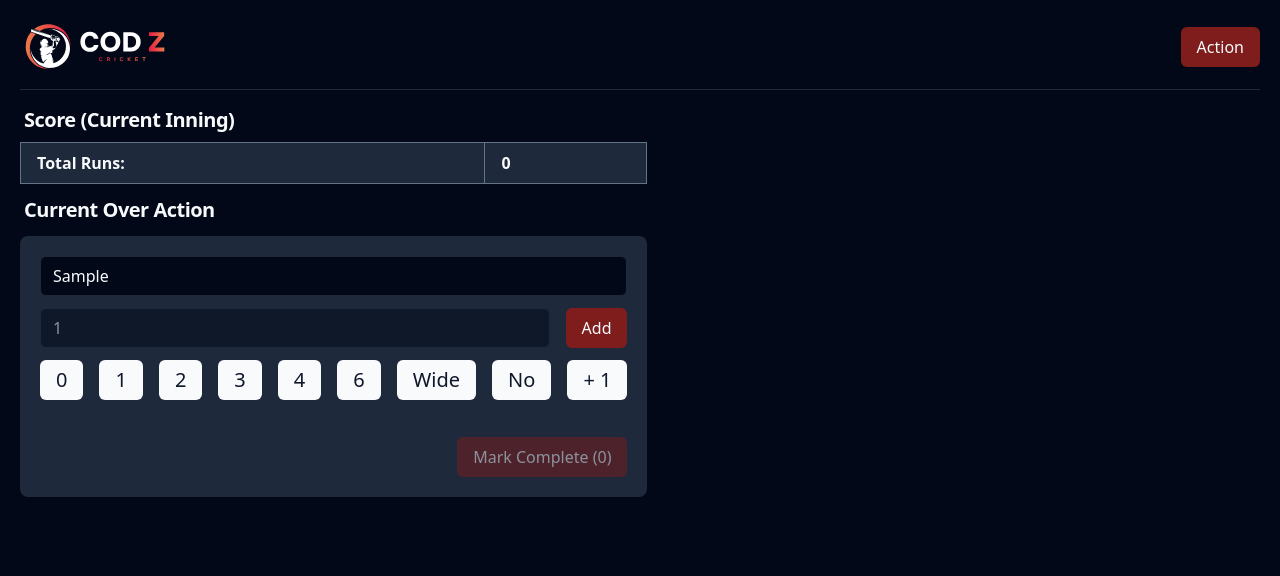
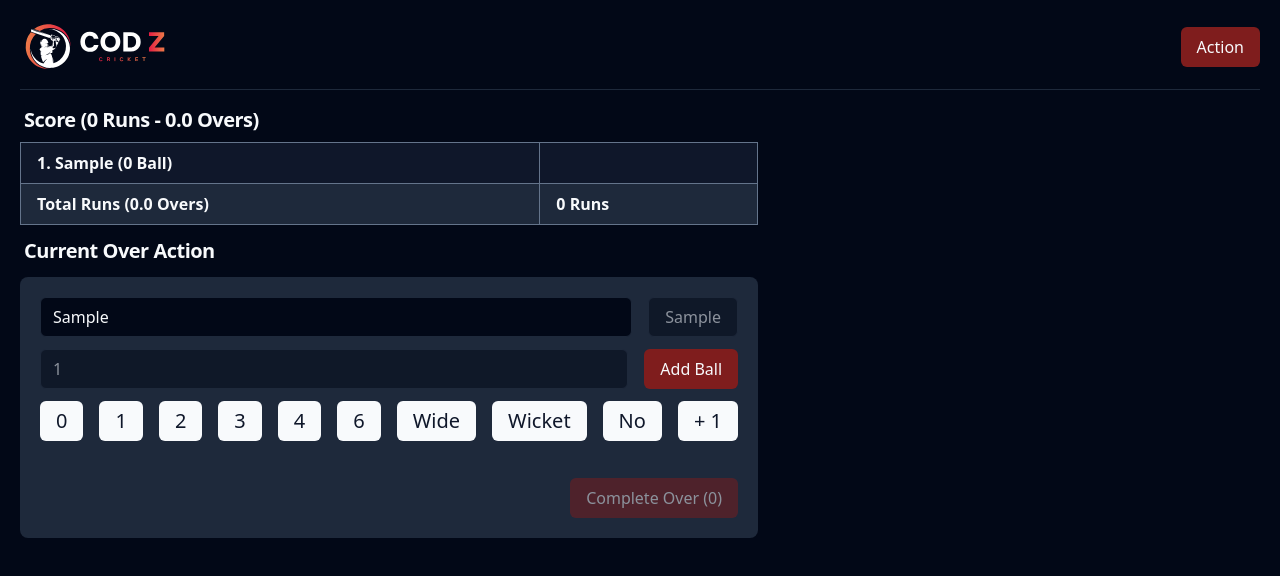
Before and after one commit to rahulcodz/cric-tracker, a Next.js app: page / in a window 1280 px wide. Both pictures are taken after typing "Sample" into the empty fields and a click on the button "+ 1". Shown: the top 576 px of the page. Built offline with nearby package versions, Linux system fonts and the light colour scheme.

Commit message:
wicket and other functionality added

```diff
--- a/components/Scores/AddScores.tsx
+++ b/components/Scores/AddScores.tsx
@@ -41,6 +41,8 @@ export default function AddScores() {
     getCurrentOverPreview.reduce((acc, run) => {
       if (run === "No" || run === "Wide") {
         return acc + 1;
+      } else if (run === "Wicket") {
+        return acc + 0;
       } else {
         return acc + parseInt(run, 10);
       }
@@ -134,12 +136,12 @@ export default function AddScores() {
                       window.location.reload();
                     }}
                   >
-                    Remove previous ball
+                    Remove last ball
                   </Button>
                 </DialogClose>
                 <DialogClose asChild>
                   <Button
-                    className="rounded-none text-xl h-12 flex items-center justify-start"
+                    className="rounded-none text-xl h-12 flex items-center justify-start text-red-500"
                     onClick={(e) => {
                       e.preventDefault();
                       let payload = [...getTotalInningsOver];
@@ -151,101 +153,18 @@ export default function AddScores() {
                       window.location.reload();
                     }}
                   >
-                    Remove previous over
+                    Remove last over
                   </Button>
                 </DialogClose>
                 <DialogClose asChild>
                   <Button
-                    className="rounded-none text-lg text-xl h-12 flex items-center justify-start"
+                    className="rounded-none text-lg text-xl h-12 flex items-center justify-start text-red-500"
                     onClick={() => {
                       localStorage.clear();
                       window.location.reload();
                     }}
                   >
                     Start new inning
-                  </Button>
-                </DialogClose>
-                <DialogClose asChild>
-                  <Button
-                    className="rounded-none text-lg text-xl h-12 flex items-center justify-start"
-                    onClick={async () => {
-                      try {
-                        const res = await fetch(
-                          "https://6667e188f53957909ff597dd.mockapi.io/api/v1/crick-tracker/current_over/1",
-                          {
-                            method: "GET",
-                            headers: { "content-type": "application/json" },
-                          }
-                        );
-
-                        if (res.ok) {
-                          const data = await res.json();
-                          localStorage.setItem(
-                            "totalInningOvers",
-                            JSON.stringify(data?.totalInningOvers)
-                          );
-                          localStorage.setItem(
-                            "current_over",
-                            JSON.stringify(data?.current_over)
-                          );
-                          window.location.reload();
-                          alert("Inning imported successfully!");
-                        } else {
-                          console.log(
-                            "Request failed with status:",
-                            res.status
-                          );
-                        }
-                      } catch (error) {
-                        console.error("An error occurred:", error);
-                      }
-                    }}
-                  >
-                    Import inning
-                  </Button>
-                </DialogClose>
-                <DialogClose asChild>
-                  <Button
-                    className="rounded-none text-lg text-xl h-12 flex items-center justify-start"
-                    onClick={async () => {
-                      try {
-                        const current_over_preveiew = JSON.parse(
-                          localStorage.getItem("current_over") as string
-                        );
-                        const total_innings_overs = JSON.parse(
-                          localStorage.getItem("totalInningOvers") as string
-                        );
-                        const url =
-                          "https://6667e188f53957909ff597dd.mockapi.io/api/v1/crick-tracker/current_over/1";
-                        const dataToUpdate = {
-                          totalInningOvers: total_innings_overs,
-                          current_over: current_over_preveiew,
-                          id: "1",
-                        };
-
-                        const res = await fetch(url, {
-                          method: "PUT",
-                          headers: {
-                            "Content-Type": "application/json",
-                          },
-                          body: JSON.stringify(dataToUpdate),
-                        });
-
-                        if (res.ok) {
-                          console.log("Data updated successfully!");
-                          alert("Inning exported successfully!");
-                        } else {
-                          console.log(
-                            "Request failed with status:",
-                            res.status
-                          );
-                        }
-                      } catch (error) {
-                        console.error("An error occurred:", error);
-                      }
-                    }}
-                  >
-                    Export inning
                   </Button>
                 </DialogClose>
                 <DialogClose asChild>
@@ -265,7 +184,14 @@ export default function AddScores() {
       <div>
         <div ref={elementRef}>
           <h4 className="scroll-m-20 text-xl font-semibold tracking-tight mx-1 bg-dark:invert">
-            Score (Current Inning)
+            Score ({+currentOverRuns + +totalRuns} Runs -{" "}
+            {getTotalInningsOver.length}.
+            {(getCurrentOverPreview?.length > 0 &&
+              getCurrentOverPreview?.filter(
+                (item) => item !== "Wide" && item !== "No"
+              )?.length) ||
+              0}{" "}
+            Overs)
           </h4>
           <div className="w-full p-0 rounded-lg mt-0">
             <div className="my-2 w-full overflow-y-auto">
@@ -285,12 +211,35 @@ export default function AddScores() {
                         </th>
                       </tr>
                     ))}
+                  {getCurrentBowlersName && (
+                    <tr className="m-0 border-t-3 p-0 bg-slate-900">
+                      <th className="border border-slate-500 px-4 py-2 text-left font-bold [&[align=center]]:text-center [&[align=right]]:text-right">
+                        {getTotalInningsOver.length + 1}.{" "}
+                        {getCurrentBowlersName} (
+                        {(getCurrentOverPreview?.length > 0 &&
+                          getCurrentOverPreview?.filter(
+                            (item) => item !== "Wide" && item !== "No"
+                          )?.length) ||
+                          0}{" "}
+                        Ball)
+                      </th>
+                      <th className="border border-slate-500 px-4 py-2 text-left font-bold [&[align=center]]:text-center [&[align=right]]:text-right">
+                        {currentOverRuns}
+                      </th>
+                    </tr>
+                  )}
                   <tr className="m-0 border-t-3 p-0 bg-muted">
                     <th className="border border-slate-500 px-4 py-2 text-left font-bold [&[align=center]]:text-center [&[align=right]]:text-right">
-                      Total Runs:
+                      Total Runs ({getTotalInningsOver.length}.
+                      {(getCurrentOverPreview?.length > 0 &&
+                        getCurrentOverPreview?.filter(
+                          (item) => item !== "Wide" && item !== "No"
+                        )?.length) ||
+                        0}{" "}
+                      Overs)
                     </th>
                     <th className="border border-slate-500 px-4 py-2 text-left font-bold [&[align=center]]:text-center [&[align=right]]:text-right">
-                      {totalRuns || 0}
+                      {+currentOverRuns + +totalRuns} Runs
                     </th>
                   </tr>
                 </thead>
@@ -306,13 +255,18 @@ export default function AddScores() {
             <Input
               placeholder="Add Bowler's name"
               className="text-md"
-              disabled={getCurrentOverPreview?.length > 0 ? true : false}
+              // disabled={getCurrentOverPreview?.length > 0 ? true : false}
               type="text"
               value={getCurrentBowlersName}
               onChange={(e) => {
                 setCurrentBowlersName(e.target.value);
               }}
             />
+            {getCurrentBowlersName && (
+              <Button disabled variant="outline" className="text-md">
+                {getCurrentBowlersName}
+              </Button>
+            )}
           </div>
           <div className="flex gap-4 items-center justify-center mt-3">
             <Input
@@ -342,7 +296,7 @@ export default function AddScores() {
                 window.location.reload();
               }}
             >
-              Add
+              Add Ball
             </Button>
           </div>
           <div className="flex gap-4 flex-wrap items-center justify-center mt-3">
@@ -390,6 +344,12 @@ export default function AddScores() {
             </Button>
             <Button
               className="text-xl"
+              onClick={() => setBallActionResult("Wicket")}
+            >
+              Wicket
+            </Button>
+            <Button
+              className="text-xl"
               onClick={() => setBallActionResult("No")}
             >
               No
@@ -429,7 +389,7 @@ export default function AddScores() {
                 window.location.reload();
               }}
             >
-              Mark Complete (
+              Complete Over (
               {(getCurrentOverPreview?.length > 0 &&
                 getCurrentOverPreview?.filter(
                   (item) => item !== "Wide" && item !== "No"
```
